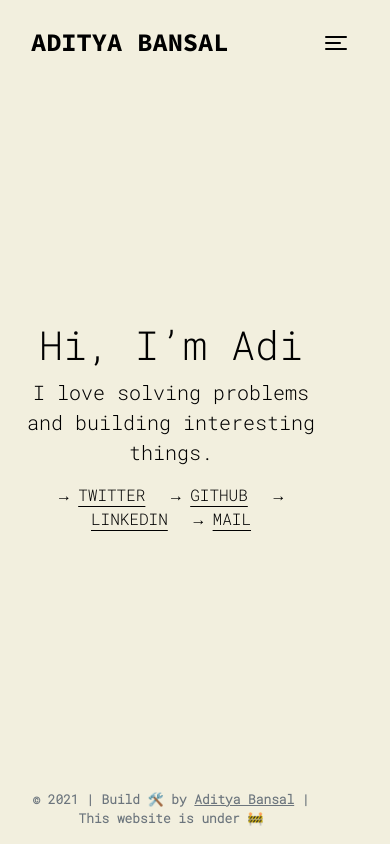
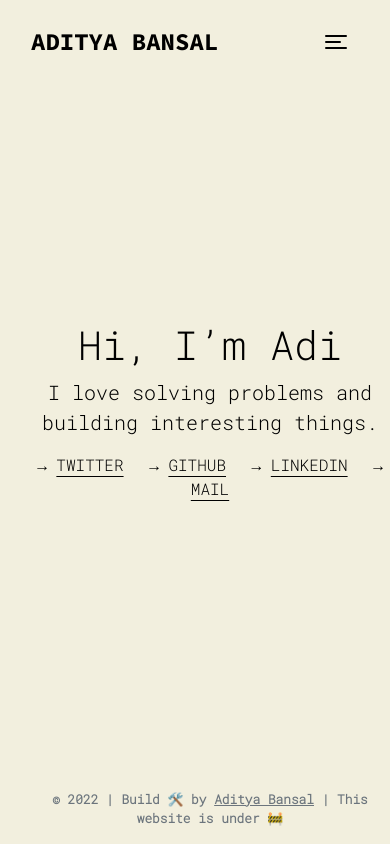
Before and after one commit to InfiAB/website, a plain HTML site: page index.html in a window 390 px wide. Drawn offline with nearby package versions, Linux system fonts and the light colour scheme.

Commit message:
Making the thing responsive

```diff
--- a/css/custom.css
+++ b/css/custom.css
@@ -9,7 +9,6 @@ body {
   bottom: 0;
   font-size: 80%;
   margin: auto;
-  width: 80vw;
   text-align: center;
 }
 
@@ -17,7 +16,6 @@ body {
   position: absolute;
   top: 38%;
   margin: auto;
-  width: 80vw;
   text-align: center;
 }
 
--- a/index.html
+++ b/index.html
@@ -20,7 +20,7 @@
   <div class="container">
     <div class="wrapper">
       <nav class="custom-font navbar navbar-expand-lg navbar-light pt-4 pb-2">
-        <a class="no-hover" style="font-size: 3vh;" href="#">ADITYA BANSAL</a>
+        <a class="no-hover" style="font-size: 150%;" href="#">ADITYA BANSAL</a>
 
         <button id="bttn1" class="navbar-toggler collapsed" type="button" data-toggle="collapse" data-target="#navbarResponsive" aria-controls="navbarResponsive" aria-expanded="false" aria-label="Toggle navigation">
           <span id="bttn" class="icon-bar top-bar"></span>
@@ -49,7 +49,7 @@
 
       <!-- main starts here  -->
 
-      <main class="vert-center text-center main-font"   >
+      <main class="container vert-center text-center main-font"   >
         <h1>Hi, I’m Adi</h1>
         <div>
           <blockquote class="blockquote">I love solving problems and building interesting things.</blockquote>
@@ -64,11 +64,11 @@
 
       <!-- footer starts here -->
 
-      <footer class="footer mt-auto main-font text-muted text-center">
+      <footer class="container footer mt-auto main-font text-muted text-center">
         <b>
         <p>
           <span>
-            © 2021 |
+            © 2022 |
           </span>
           <span>
             Build 🛠️ by <u>Aditya Bansal</u> |
```
